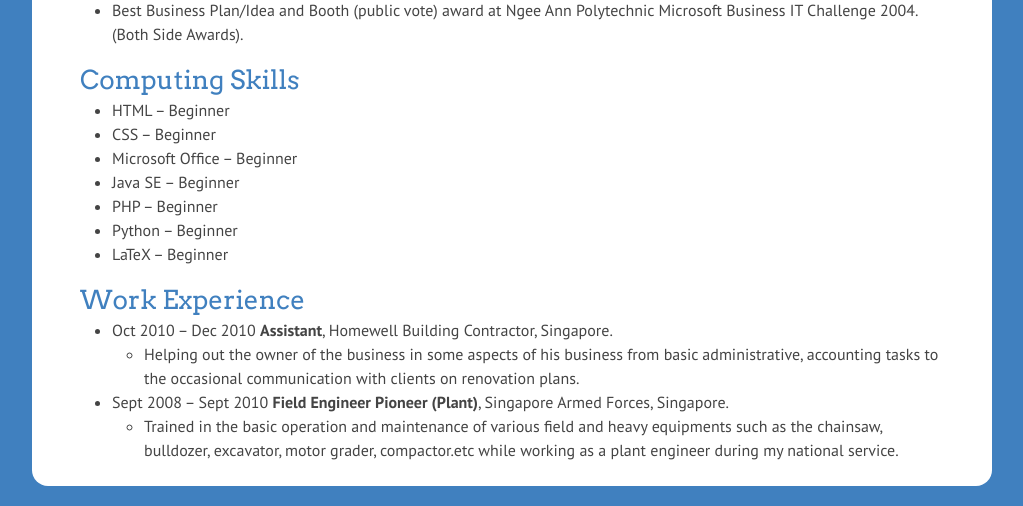
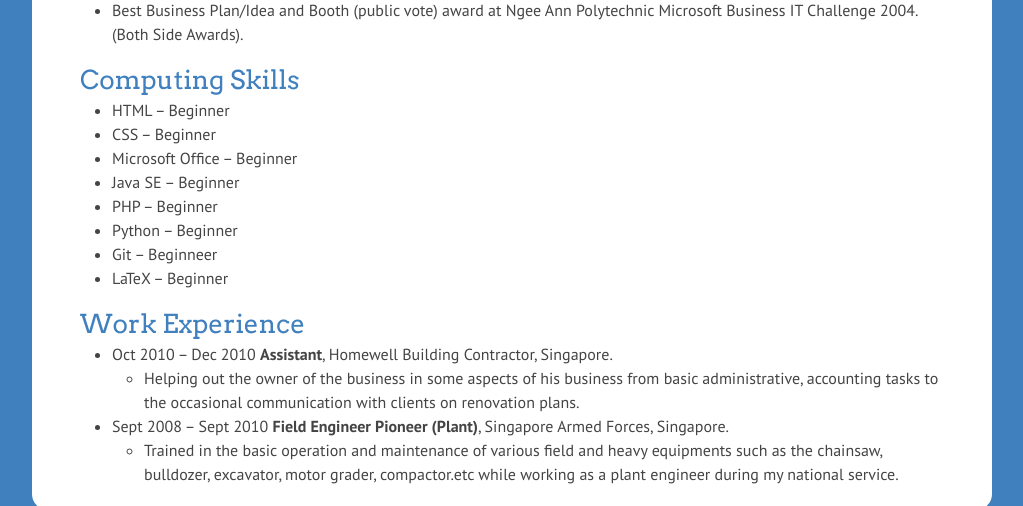
Before and after one commit to ziming/ziming.github.com, a PHP site: page /resume.php in a window 1280 px wide. Shown: the part 820-1326 px from the top of the page, without its empty margins (128-1151 px from the left). Run offline with PHP 8.4, Linux system fonts and the light colour scheme; some libraries are stand-ins or nearby versions.

Commit message:
added Git to computing skill of resume.

```diff
--- a/resume.html
+++ b/resume.html
@@ -75,6 +75,7 @@
 	  <li>Java SE – Beginner</li>
 	  <li>PHP – Beginner</li>
 	  <li>Python – Beginner</li>
+    <li>Git – Beginner</li>
 	  <li>LaTeX – Beginner</li>
 	</ul>
 
--- a/resume.php
+++ b/resume.php
@@ -60,6 +60,7 @@
 	  <li>Java SE – Beginner</li>
 	  <li>PHP – Beginner</li>
 	  <li>Python – Beginner</li>
+	  <li>Git – Beginneer</li>
 	  <li>LaTeX – Beginner</li>
 	</ul>
 
```
